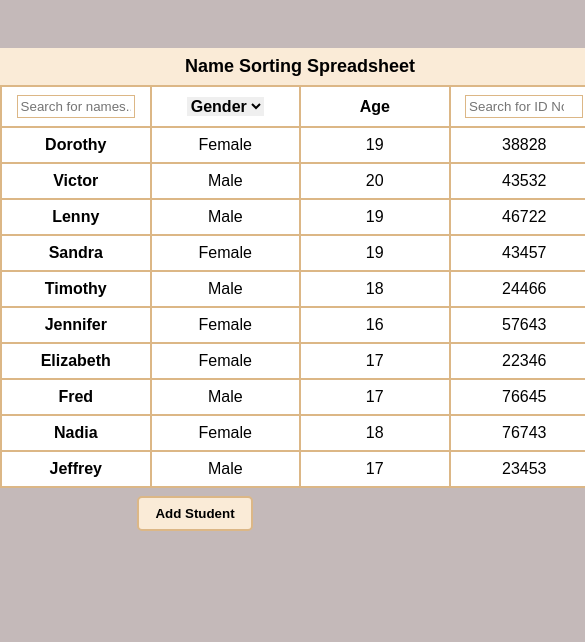
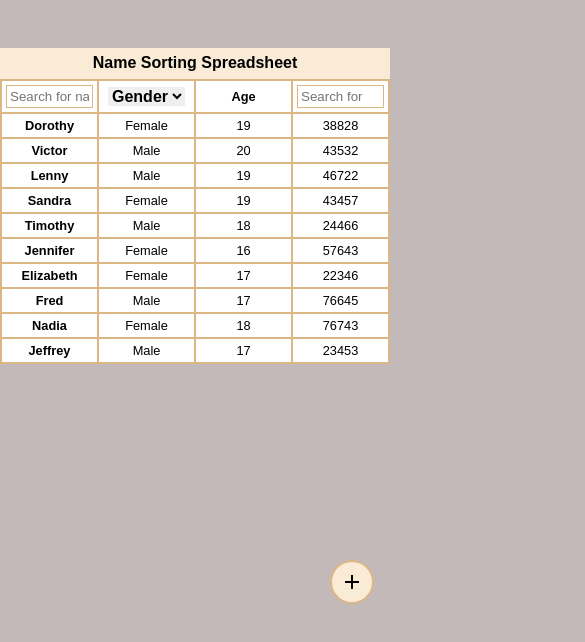
Before and after one commit to 00tega/Student-Sorting-Spreadsheet, a plain HTML site: page all-names.html in a window 390 px wide. Shown: the whole page, 585 px wide, since content can reach past the window. Drawn offline with nearby package versions, Linux system fonts and the light colour scheme.

Commit message:
more responsive for mobile view now and newly added plus button

```diff
--- a/all-names.html
+++ b/all-names.html
@@ -5,8 +5,7 @@
         <meta name="viewport" content="width=device-width, initial-scale=1.0">
         <title>Sorting</title>
         <link rel="stylesheet" href="styles-all.css">
-    </head>
-    <body>
+        <link rel="stylesheet" href="https://fonts.googleapis.com/css2?family=Material+Symbols+Outlined:opsz,wght,FILL,GRAD@24,400,0,0&icon_names=add" />    <body>
         <table id="name-table">
             <caption>Name Sorting Spreadsheet</caption>
             <thead>
@@ -94,7 +93,7 @@
                 </tr>
             </tbody>
         </table>
-        <button id="add-row-btn">Add Student</button>
+        <div class="material-symbols-outlined" id="add-icon" title="Add new student">add</div>
     <script src="script-all.js"></script>
     </body>
 </html>
--- a/script-all.js
+++ b/script-all.js
@@ -44,7 +44,7 @@ function searchById() {
   }
 }
 
-document.getElementById("add-row-btn").addEventListener("click", function () {
+function addNewRow() {
     let table = document.getElementById("name-table").getElementsByTagName("tbody")[0];
 
     // Create a new row
@@ -71,4 +71,7 @@ document.getElementById("add-row-btn").addEventListener("click", function () {
     // ID cell
     let idCell = newRow.insertCell(3);
     idCell.innerHTML = `<input type="number" placeholder="Enter ID" class="new-row-input">`;
-});
+}
+
+// Add click event listeners to both the button and icon
+document.getElementById("add-icon").addEventListener("click", addNewRow);
--- a/styles-all.css
+++ b/styles-all.css
@@ -91,3 +91,68 @@ td {
     text-align: center;
     background-color: white;
 }
+
+.material-symbols-outlined {
+    position: absolute;
+    bottom: 6rem;
+    right: 15rem;
+    background-color: antiquewhite;
+    padding: 10px;
+    border-radius: 50%;
+    border: 2px solid rgb(220, 183, 134);
+    cursor: pointer;
+    font-variation-settings: 'FILL' 0;
+    z-index: 1000;
+}
+
+.material-symbols-outlined:hover {
+    background: rgb(220, 183, 134);
+    color: white;
+    'wght' 400,
+    'GRAD' 0,
+    'opsz' 24,
+}
+
+@media (max-width: 768px) {
+    table {
+        width: 90vw;
+        min-width: unset;
+    }
+
+    th, td {
+        font-size: 0.9rem;
+        min-width: 80px;
+        white-space: normal;
+    }
+
+    .search {
+        width: 100%;
+    }
+
+    .material-symbols-outlined {
+        right: 1rem;
+        bottom: 15rem;
+    }
+}
+
+@media (max-width: 480px) {
+    table {
+        width: 100%;
+        font-size: 0.85rem;
+    }
+
+    th, td {
+        padding: 4px;
+        font-size: 0.8rem;
+    }
+
+    caption {
+        font-size: 1rem;
+        padding: 0.4rem;
+    }
+
+    .material-symbols-outlined {
+        padding: 8px;
+        font-size: 20px;
+    }
+}
```
